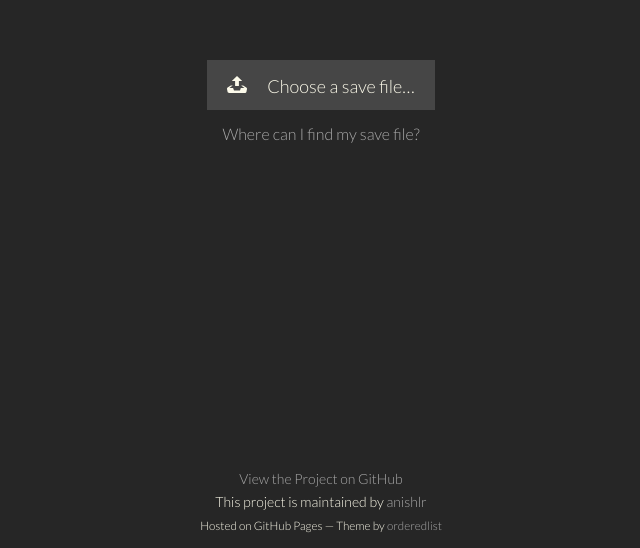
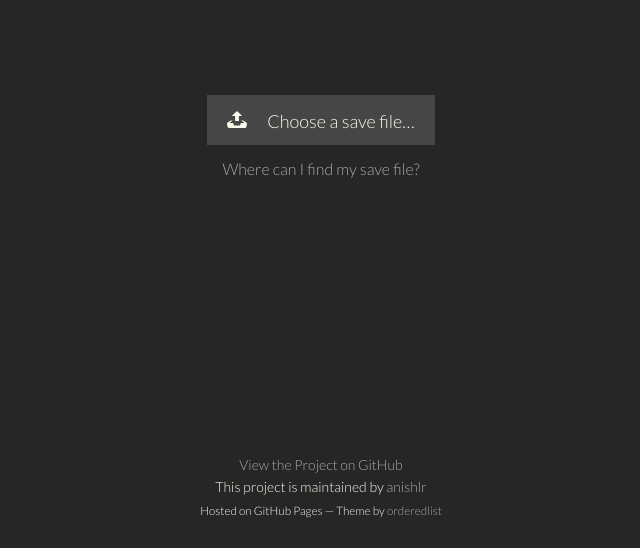
Before and after one commit to anishlr/HyperLightDrifterLocator, a plain HTML site: page index.html in a window 1280 px wide. Shown: the part 252-800 px from the top of the page, without its empty margins (319-959 px from the left). Drawn offline with Linux system fonts and the light colour scheme.

Commit message:
Update styles.css

```diff
--- a/stylesheets/styles.css
+++ b/stylesheets/styles.css
@@ -115,13 +115,15 @@ svg {
     font-size: 90%;
 }
 .footer {
-    position: relative;
+    position: fixed;
     float: bottom;
-    top: 23em;
-    width: 270px;
+    bottom: 2%;
+    width: 30%;
     line-height: 20%;
     text-align: center;
-    margin: 0 auto;
+    margin-left: 35%;
+    background-color: #262626;
+    padding-top: 2em;
 }
 /* Credits - http://codepen.io/CesarGabriel/pen/nLhAa */
 .gearbitInfo {
```
